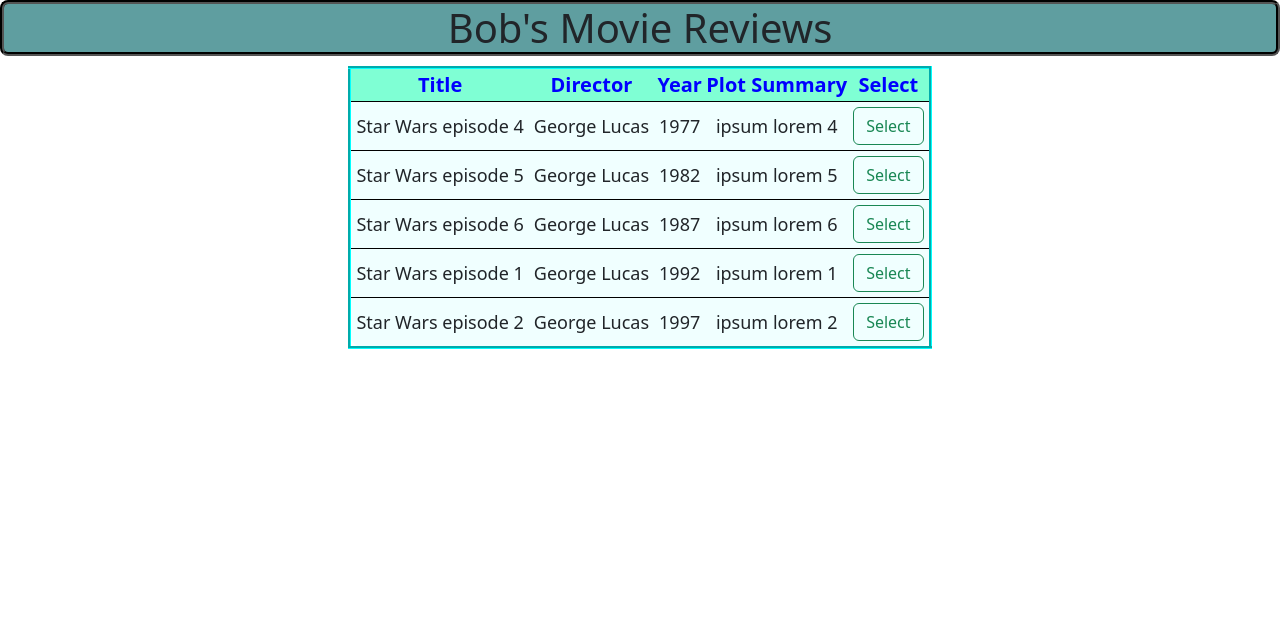
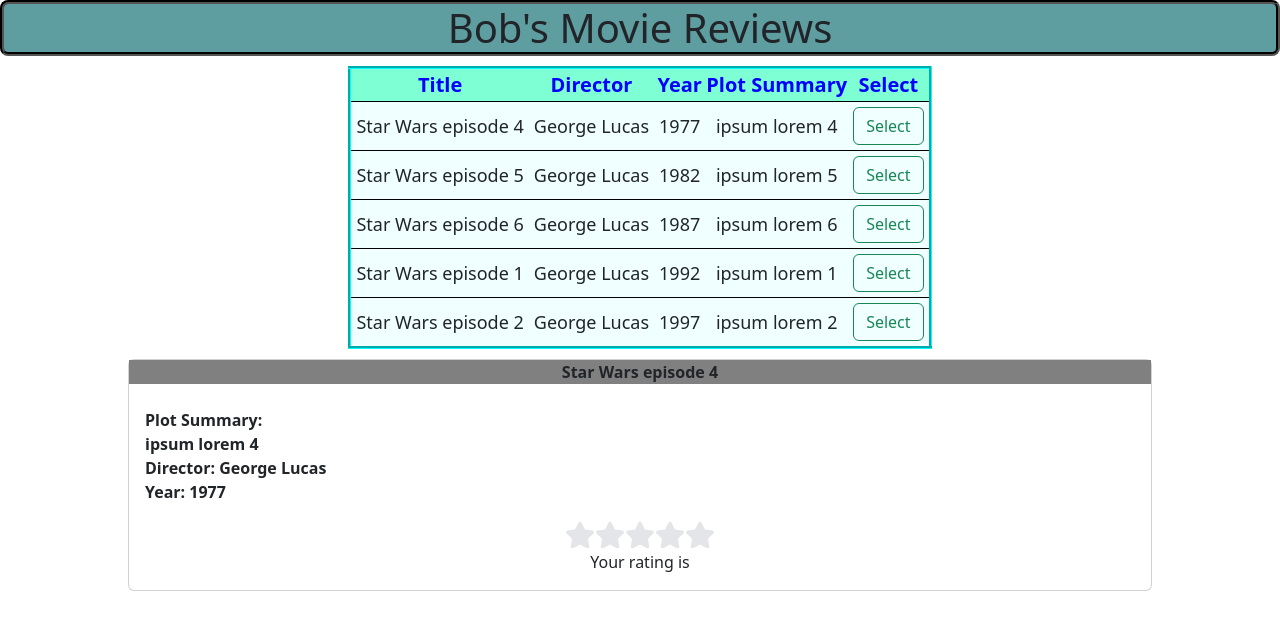
Before and after one commit to techydude9/2024-04-FE-Assignment-Week-14, a React (Create React App) app: page / in a window 1280 px wide. Shown: the top 630 px of the page. Built offline with nearby package versions, Linux system fonts and the light colour scheme.

Commit message:
Displaying selected movie now building review rating

```diff
--- a/src/App.css
+++ b/src/App.css
@@ -24,3 +24,23 @@
   border-top: 1px solid black;
   font-size: 18px;
 }
+
+.card {
+  width: 80%;
+  margin: 0 auto;
+}
+
+.card-title {
+  background-color: gray;
+  font-weight: bold;
+  color:black;
+}
+
+.card-body {
+  display: flex;
+  flex-wrap: wrap;
+}
+
+.movieThead {
+  font-weight: bold;
+}
--- a/src/App.js
+++ b/src/App.js
@@ -9,30 +9,40 @@
    year: '1977',
    director: 'George Lucas',
    plotsum: 'ipsum lorem 4',
+   reviews: [],
+   rating: null,
  },
  {
   title: 'Star Wars episode 5',
   year: '1982',
   director: 'George Lucas',
   plotsum: 'ipsum lorem 5',
+  reviews: [],
+  rating: null,
  },
  {
   title: 'Star Wars episode 6',
   year: '1987',
   director: 'George Lucas',
   plotsum: 'ipsum lorem 6',
+  reviews: [],
+  rating: null,
  },
  {
   title: 'Star Wars episode 1',
   year: '1992',
   director: 'George Lucas',
   plotsum: 'ipsum lorem 1',
+  reviews: [],
+  rating: null,
  },
  {
   title: 'Star Wars episode 2',
   year: '1997',
   director: 'George Lucas',
   plotsum: 'ipsum lorem 2',
+  reviews: [],
+  rating: null,
  }
 ]
 
--- a/src/Movie.js
+++ b/src/Movie.js
@@ -6,17 +6,37 @@
 import Stars from './Stars';
 
 
-function Movie(movieIdx) {
-    console.log('in Movie Component -- Movie ID: ' + movieIdx);
-
+function Movie(movie) {
+    // console.log('in Movie Component');
+    console.log(movie.props);
+    let theMovieTitle = movie.props.title;
 
     return (
-        <div>
-            <Review />
-            <ReviewForm />
-            <ReviewList />
-            <Stars />
+        <div className="card">
+            <p className="card-title text-center ">
+               {theMovieTitle}
+            </p>
+            <div className='card-body'>
+                <table>
+                    <thead className='movieThead'>
+                        <tr>Plot Summary:</tr>
+                        <tr>{movie.props.plotsum}</tr>
+                        <tr> </tr>
+                        <tr>Director: {movie.props.director}</tr>
+                        <tr>Year: {movie.props.year}</tr>
+                    </thead>
+                    <tbody>
+                        <Review />
+                        <ReviewForm />
+                        <ReviewList />
+                    </tbody>
+               </table>
+            </div>
+            <div>
+                <Stars />
+            </div>
         </div>
+
 
     )
 
--- a/src/MovieList.js
+++ b/src/MovieList.js
@@ -2,10 +2,24 @@
 import '../node_modules/bootstrap/dist/css/bootstrap.css';
 import Movie from './Movie';
 import {useState} from 'react'
+import Stars from './Stars';
 
 function MovieList ({movies}) {
- //   console.log('in MovieList Component');
+   console.log('in MovieList Component');
 
+    const[selectedMovie, setMovie] = useState(movies[0])
+
+    function selectMovie(e) {
+        console.log(e.target.id);
+
+        let buttonPressed = e.target.id;
+        let idxLit = buttonPressed.split('-');
+        let idx = idxLit[1];
+
+        console.log (idx);
+
+        setMovie(movies[idx]);
+        }
 
     return (
         <div>
@@ -27,17 +41,17 @@
                                 <td>{movie.director}</td>
                                 <td>{movie.year}</td>
                                 <td>{movie.plotsum}</td>
-                                <td><button id="selectMovie" className="btn btn-outline-success" onClick={selectMovie(movie.index)}>Select</button></td>
+                                <td><button id={`selectMovie-${index}`} className="btn btn-outline-success" onClick={selectMovie}>Select</button></td>
                             </tr>
                         );
                     })}
                 </tbody>
             </table>
+            <Movie props={selectedMovie} />
         </div>
     )
 }
 
-function selectMovie(idx) {
-    <Movie movieIdx={idx} />
-}
+
+
 export default MovieList;
```
